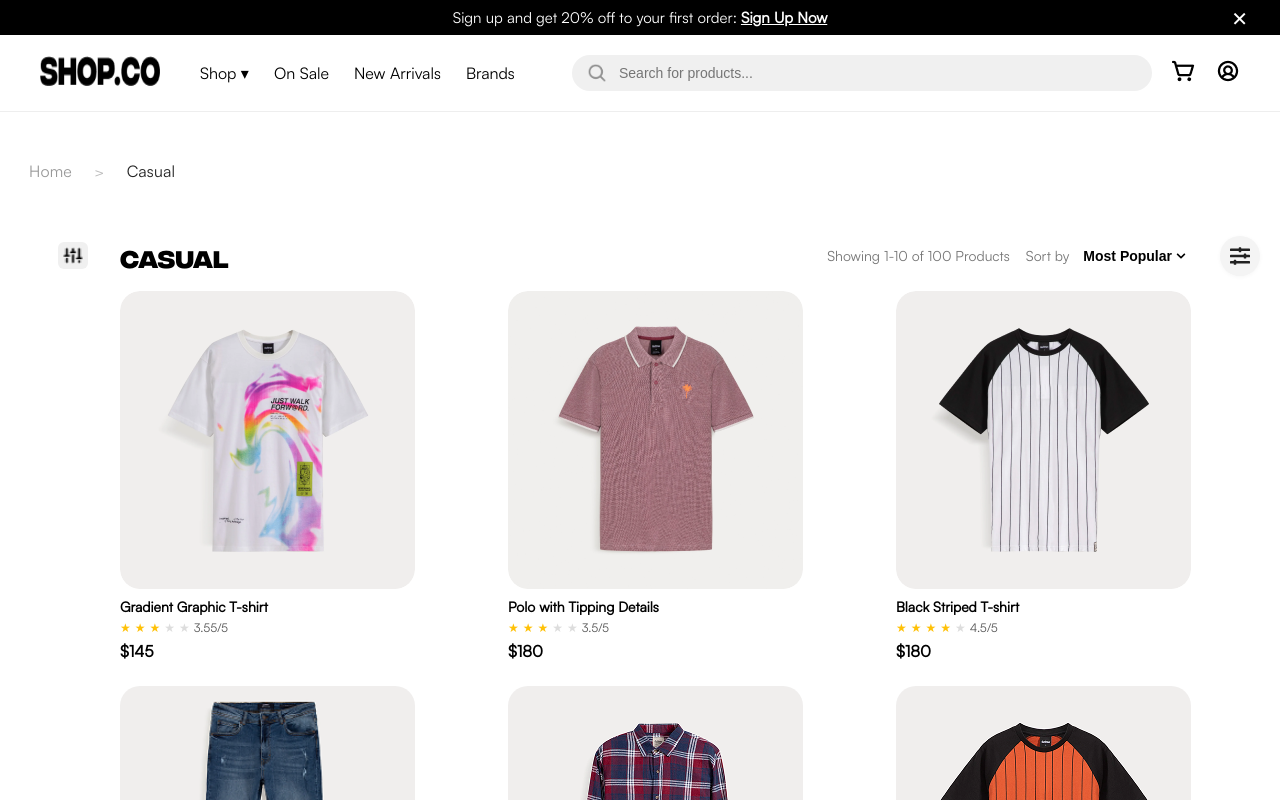
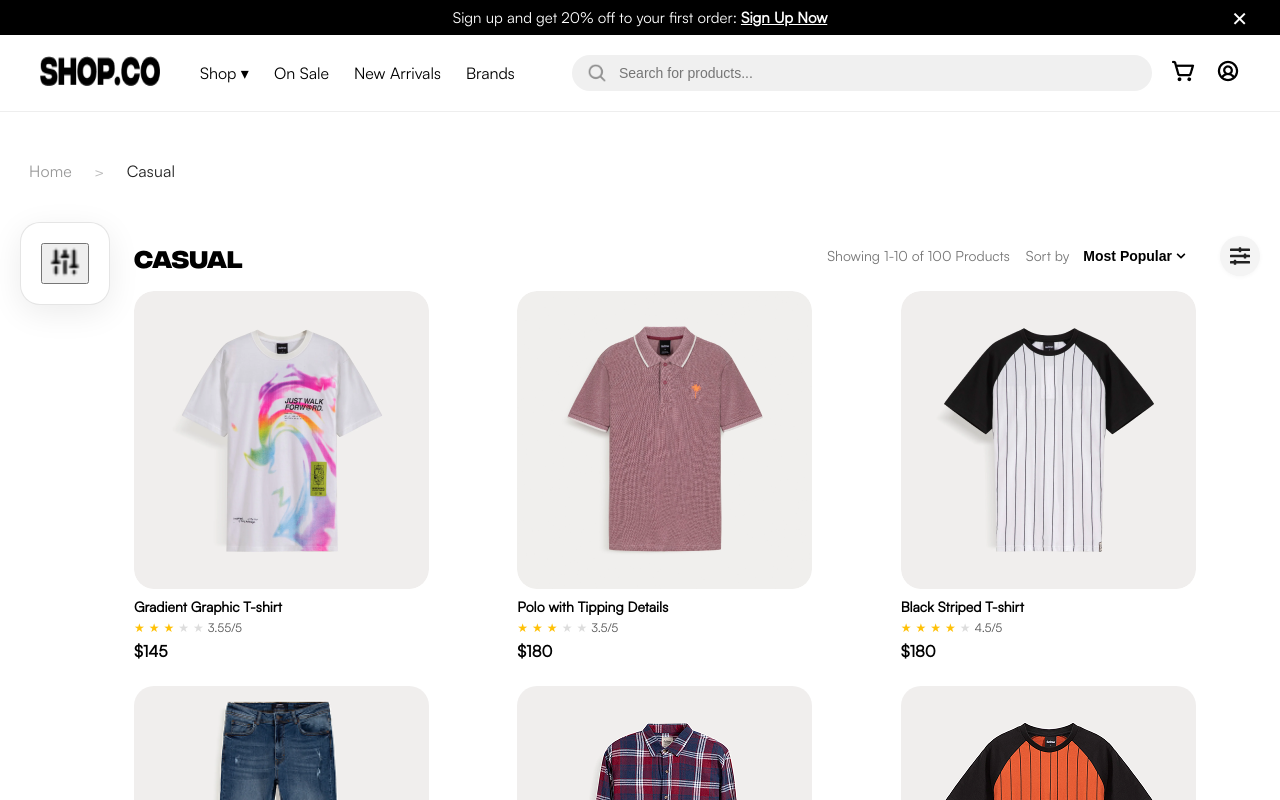
Before and after one commit to phonglk-it/NextJS-Train-Group-x, a Next.js app in the folder FrontEnd/: page /casual in a window 1280 px wide. Both pictures are taken after a click on the button 266 px from the left and 281 px from the top of the page. Shown: the top 800 px of the page. Built offline with nearby package versions, Linux system fonts and the light colour scheme.

Commit message:
import axios from "axios"

```diff
--- a/FrontEnd/src/components/CasualPage/FilterSidebar.tsx
+++ b/FrontEnd/src/components/CasualPage/FilterSidebar.tsx
@@ -44,42 +44,59 @@ export default function FilterSidebar({ onClose }: { onClose?: () => void }) {
     Size: true,
     "Dress Style": true,
   });
-  const [collapsed, setCollapsed] = useState(false);
+  const [filterCollapsed, setFilterCollapsed] = useState(false);
 
   const toggleSection = (key: string) => {
     setExpanded((prev) => ({ ...prev, [key]: !prev[key] }));
   };
 
   return (
-    <aside className={collapsed ? styles.sidebarCollapsed : styles.sidebar}>
+    <aside
+      className={
+        filterCollapsed
+          ? `${styles.sidebar} ${styles.collapsed}`
+          : styles.sidebar
+      }
+    >
+      {filterCollapsed ? (
+        <div className={styles.filterCollapsedWrapper}>
+          <button
+            className={styles.filterCircleBtn}
+            onClick={() => setFilterCollapsed(false)}
+            aria-label="Expand filter sidebar"
+          >
+            <Image
+              src="/images/filters-responsive.png"
+              alt="Filter"
+              width={32}
+              height={32}
+              style={{ objectFit: "contain" }}
+              unoptimized
+            />
+          </button>
+        </div>
+      ) : (
+        <>
           <div className={styles.header}>
             <h4 className={styles.title}>Filters</h4>
             <button
-          className={
-            collapsed ? styles.filterIconBtnActive : styles.filterIconBtn
-          }
+              className={styles.filterIconBtn}
               aria-label="Filter icon"
-          onClick={() => setCollapsed((v) => !v)}
+              onClick={() => setFilterCollapsed(true)}
             >
               <Image
-            src={
-              collapsed
-                ? "/images/filters-responsive.png"
-                : "/images/filters-close.png"
-            }
+                src="/images/filters-close.png"
                 alt="Filter"
                 width={22}
                 height={19}
               />
             </button>
-        {onClose && !collapsed && (
+            {onClose && (
               <button className={styles.closeBtn} onClick={onClose}>
                 <FaXmark />
               </button>
             )}
           </div>
-      {!collapsed && (
-        <>
           <div className={styles.divider} />
           {/* Categories */}
           <div className={styles.filterSection}>
@@ -134,15 +151,7 @@ export default function FilterSidebar({ onClose }: { onClose?: () => void }) {
                     onClick={() => setSelectedColor(color)}
                   >
                     {selectedColor === color && (
-                      <span
-                        className={styles.checkmark}
-                        style={{
-                          color:
-                            color.toLowerCase() === "white" ? "#000" : "#fff",
-                        }}
-                      >
-                        ✔
-                      </span>
+                      <span className={styles.checkmark}>✔</span>
                     )}
                   </div>
                 ))}
```
Lines whose indentation alone changed are shown as unchanged.
